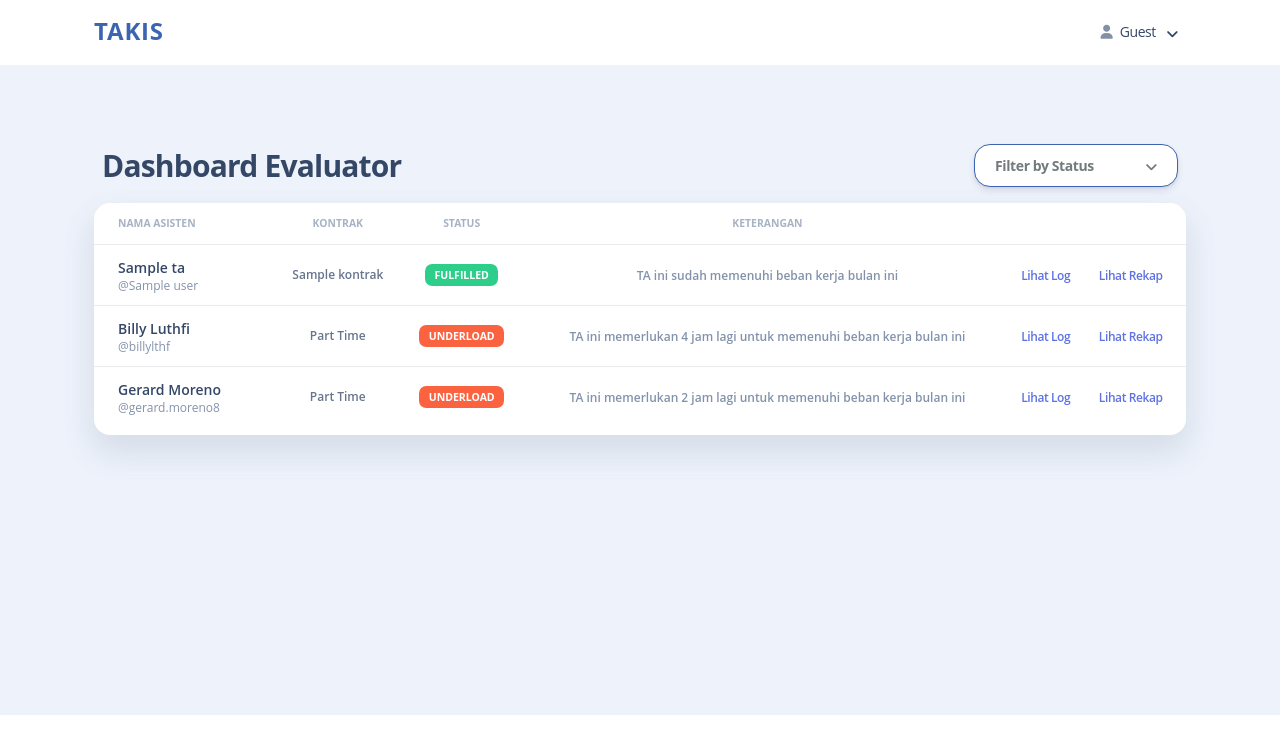
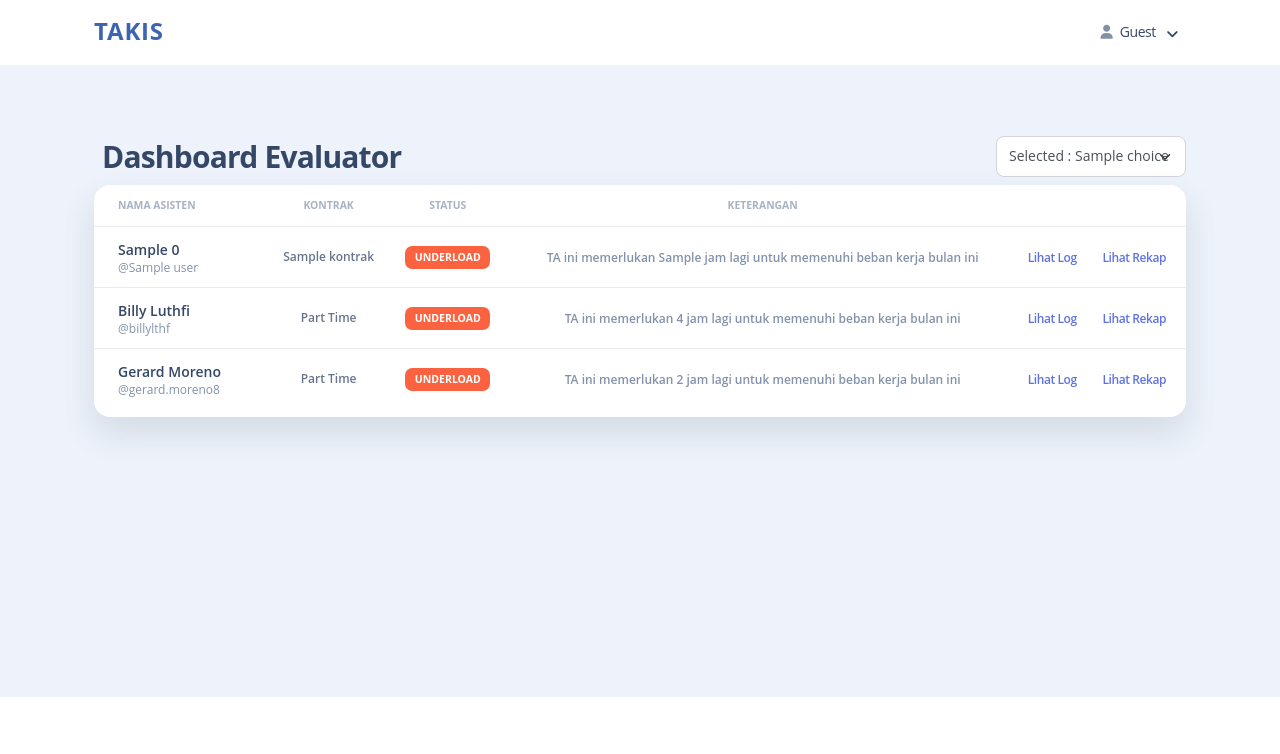
Before and after one commit to richiecsenlia/takis, a Django app: template accounts/templates/accounts/dashboard_eval.html in a window 1280 px wide. Shown: the top 754 px of the page. Run offline with Django 4.2, Linux system fonts and the light colour scheme; the template is opened without the code that fills it: most values are stand-ins (such as "Sample title", 1, 10 or a date in 2020); some libraries are stand-ins or nearby versions.

Commit message:
[GREEN] implement daftar log evaluator

```diff
--- a/accounts/templates/accounts/dashboard_eval.html
+++ b/accounts/templates/accounts/dashboard_eval.html
@@ -16,9 +16,28 @@
         <h3>Dashboard Evaluator</h3>
       </div>
       <div class="dropdown d-inline">
-        <button class="btn btn-outline-brand border-radius-xl dropdown-toggle ms-sm-2 my-md-3 mx-2" type="button" data-bs-toggle="dropdown" aria-expanded="false">
+        <form method="post" action = >
+          {% csrf_token %}
+          <select name="bulan" class="form-select" onchange="this.form.submit()">
+            <option value="Rata-rata" selected disabled>Selected : {{ choice }}</option>
+            <option value="Rata-rata">Rata-rata</option>
+            <option value="JAN">JAN</option>
+            <option value="FEB">FEB</option>
+            <option value="MAR">MAR</option>
+            <option value="APR">APR</option>
+            <option value="MEI">MEI</option>
+            <option value="JUN">JUN</option>
+            <option value="JUL">JUL</option>
+            <option value="AGT">AGT</option>
+            <option value="SEP">SEP</option>
+            <option value="OKT">OKT</option>
+            <option value="NOV">NOV</option>
+            <option value="DES">DES</option>
+          </select>
+        </form>
+        <!-- <button class="btn btn-outline-brand border-radius-xl dropdown-toggle ms-sm-2 my-md-3 mx-2" type="button" data-bs-toggle="dropdown" aria-expanded="false">
           Filter by Status
-        </button>
+        </button> -->
       </div>
     </div>
 
@@ -42,30 +61,62 @@
                 <td>
                   <div class="px-3 py-1">
                     <div class="d-flex flex-column justify-content-center">
-                      <h6 class="mb-0 text-sm">{{ ta.nama }}</h6>
-                      <p class="text-xs text-secondary mb-0">@{{ ta.user }}</p>
+                      <h6 class="mb-0 text-sm">{{ ta.0.nama }}</h6>
+                      <p class="text-xs text-secondary mb-0">@{{ ta.0.user }}</p>
                     </div>
                   </div>
                 </td>
                 <td>
-                  <p class="text-center text-xs font-weight-bold mb-0">{{ ta.kontrak }}</p>
+                  <p class="text-center text-xs font-weight-bold mb-0">{{ ta.0.kontrak }}</p>
                 </td>
+                {% if ta.0.kontrak == "Part Time" %}
+                  {% if ta.1.0 > 20 %}
                     <td class="align-middle text-center text-sm">
                       <span class="badge badge-sm bg-success">Fulfilled</span>
                     </td>
+
                     <td class="align-middle text-center">
                       <span class="text-secondary text-xs font-weight-bold">TA ini sudah memenuhi beban kerja bulan ini</span>
                     </td>
+                  {% else %}
+                    <td class="align-middle text-center text-sm">
+                      <span class="badge badge-sm bg-warning">Underload</span>
+                    </td>
+                    <td class="align-middle text-center">
+                      <span class="text-secondary text-xs font-weight-bold">TA ini memerlukan {{ta.1.1}} jam lagi untuk memenuhi beban kerja bulan ini</span>
+                    </td>
+                  {% endif %}
+                {% else %}
+                    {% if ta.1.0 > 40 %}
+                    <td class="align-middle text-center text-sm">
+                      <span class="badge badge-sm bg-success">Fulfilled</span>
+                    </td>
+
+                    <td class="align-middle text-center">
+                      <span class="text-secondary text-xs font-weight-bold">TA ini sudah memenuhi beban kerja bulan ini</span>
+                    </td>
+                  {% else %}
+                    <td class="align-middle text-center text-sm">
+                      <span class="badge badge-sm bg-warning">Underload</span>
+                    </td>
+                    <td class="align-middle text-center">
+                      <span class="text-secondary text-xs font-weight-bold">TA ini memerlukan {{ta.1.1}} jam lagi untuk memenuhi beban kerja bulan ini</span>
+                    </td>
+                  {% endif %}
+                {% endif %}
                     <td class="align-middle">
-                  <a href="{% url 'pengisianLog:daftar_log_evaluator' %}" class="text-primary font-weight-bold text-xs">
+                      <a href="{% url 'pengisianLog:daftar_log_evaluator' ta.0.user %}" class="text-primary font-weight-bold text-xs">
                         Lihat Log
                       </a>
                     </td>
                     <td class="align-middle">
-                  <a href="{% url 'rekapanLog:rekapan_log' ta.user %}" class="text-primary font-weight-bold text-xs">
+                      <a href="{% url 'rekapanLog:rekapan_log' ta.0.user %}" class="text-primary font-weight-bold text-xs">
                         Lihat Rekap
                       </a>
                     </td>
+
+
+
               </tr>
               {% endfor %}
               <tr>
--- a/pengisianLog/urls.py
+++ b/pengisianLog/urls.py
@@ -6,9 +6,9 @@ app_name = 'pengisianLog'
 urlpatterns = [
     path('mengisi-log/', form_log_ta, name='mengisi_log'),
     path('daftar-log/', daftar_log_ta, name='daftar_log_ta'),
-    path('daftar-log-ta/', daftar_log_evaluator, name='daftar_log_evaluator'),
+    path('daftar-log-ta/<str:username>', daftar_log_evaluator, name='daftar_log_evaluator'),
     path('detail-log/<int:id>', detail_log, name='detail_log'),
     path('history-log/<int:id>', history_log_ta, name='history_log'),
     path('edit-log/<int:id>', edit_log_ta, name='edit_log'),
-    path('delete-log/<int:id>', delete_log_ta, name='delete_log')
+    path('delete-log/<int:id>', delete_log_ta, name='delete_log'),
 ]
--- a/pengisianLog/views.py
+++ b/pengisianLog/views.py
@@ -132,12 +132,12 @@ def daftar_log_ta(request):
 
 @require_GET
 @admin_required
-def daftar_log_evaluator(request):
+def daftar_log_evaluator(request,username):
     print(request.GET)
     filter_bulan = request.GET.getlist("bulan")
     filter_kategori = request.GET.getlist("kategori")
     filter_periode = request.GET.getlist("periode")
-    logs = LogTA.objects.all().order_by('user', 'id')
+    logs = LogTA.objects.filter(user__username=username).order_by('user', 'id')
 
     kategori_choice = LogTA.kategori.field.choices
     periode_choice = LogTA.periode.field.choices
--- a/templates/navbar.html
+++ b/templates/navbar.html
@@ -65,10 +65,7 @@
             <em class="fa fa-file-alt opacity-6 me-1"></em>
             Log
           </a>
-          <ul class="dropdown-menu">
-            <li><a class="dropdown-item" href="{% url 'pengisianLog:daftar_log_evaluator' %}">Semua Riwayat Catatan Log</a></li>
-            <li><a class="dropdown-item" href="#">Rekapan Log per TA</a></li>
-          </ul>
+
         </li>
         <li class="nav-item dropdown me-2">
           <a class="nav-link dropdown-toggle" href="#" role="button" data-bs-toggle="dropdown" aria-expanded="false">
```
Also changed, not shown: accounts/views.py (+51 -1 lines). Lines whose indentation alone changed are shown as unchanged.
